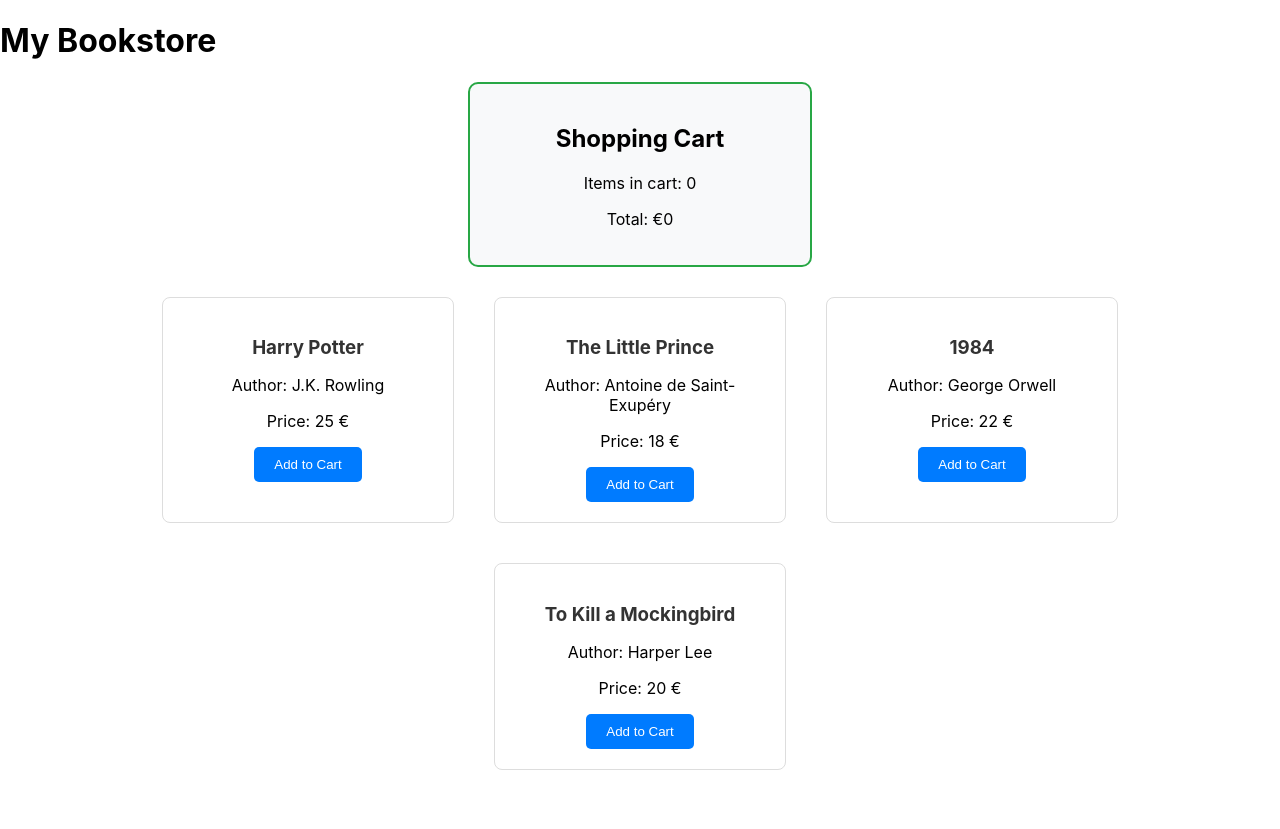
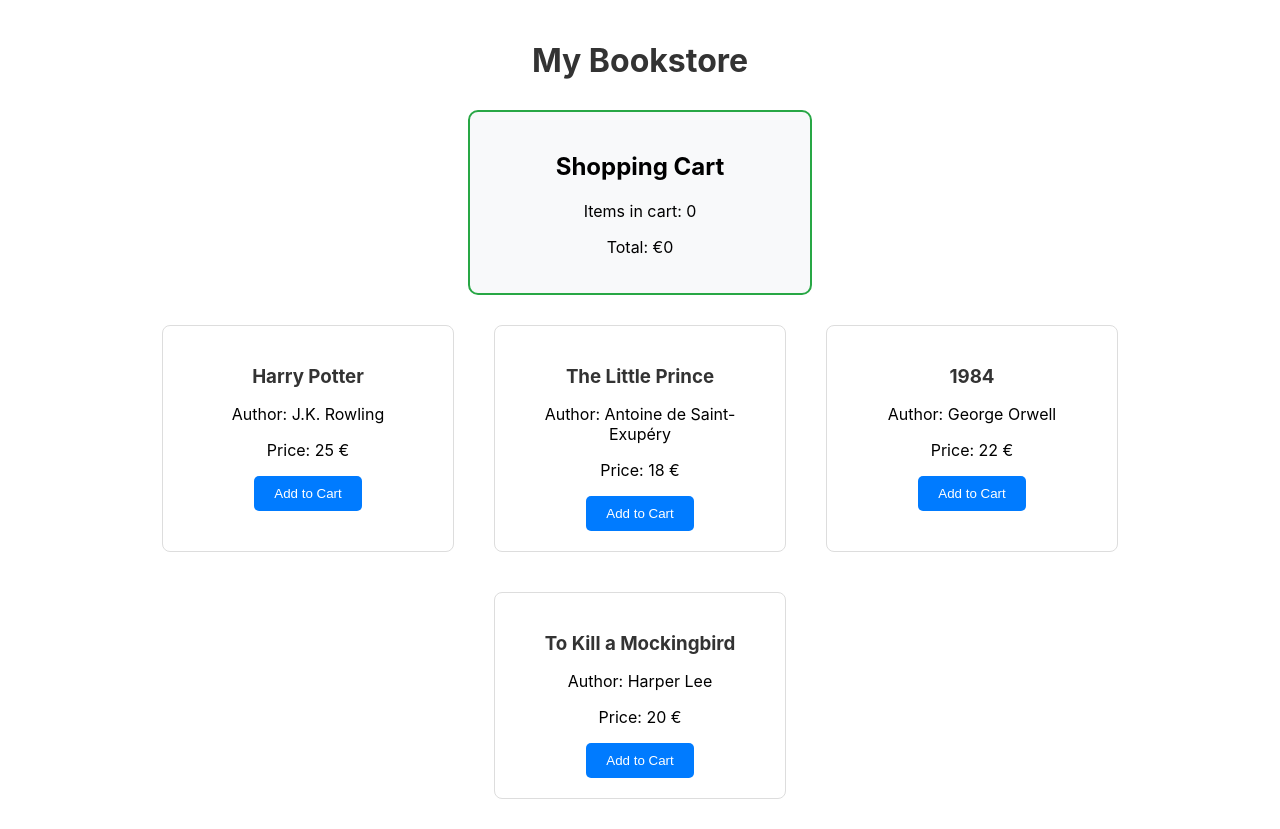
Before and after one commit to marzighased/react-bookstore, a React (Create React App) app: page / in a window 1280 px wide. Before the commit the page ends 800 px from the top, so only its background shows below. Built offline with nearby package versions, Linux system fonts and the light colour scheme.

Commit message:
cart function added

```diff
--- a/src/App.js
+++ b/src/App.js
@@ -1,8 +1,11 @@
-import React, { Component } from 'react'
+import React, { useState } from 'react'
 import Book from './book';
 import Cart from './cart';
 
 function App() {
+
+  const [cartItems, setCartItems] = useState([]);
+
   const books = [
     { id: 1, title: "Harry Potter", author: "J.K. Rowling", price: "25" },
     { id: 2, title: "The Little Prince", author: "Antoine de Saint-Exupéry", price: "18" },
@@ -10,10 +13,12 @@
     { id: 4, title: "To Kill a Mockingbird", author: "Harper Lee", price: "20" }
   ];
 
+  const totalPrice = cartItems.reduce((sum, item) => sum + item.price, 0);
+
   return (
-    <div>
+    <div className="app">
       <h1>My Bookstore</h1>
-      <Cart itemCount="0" total="0" />
+      <Cart itemCount={cartItems.length} total={totalPrice} />
       <div className='books-container'>
         {books.map(book => (
           <Book
@@ -24,7 +29,6 @@
           />
         ))}
       </div>
-
     </div>
   );
 }
```
